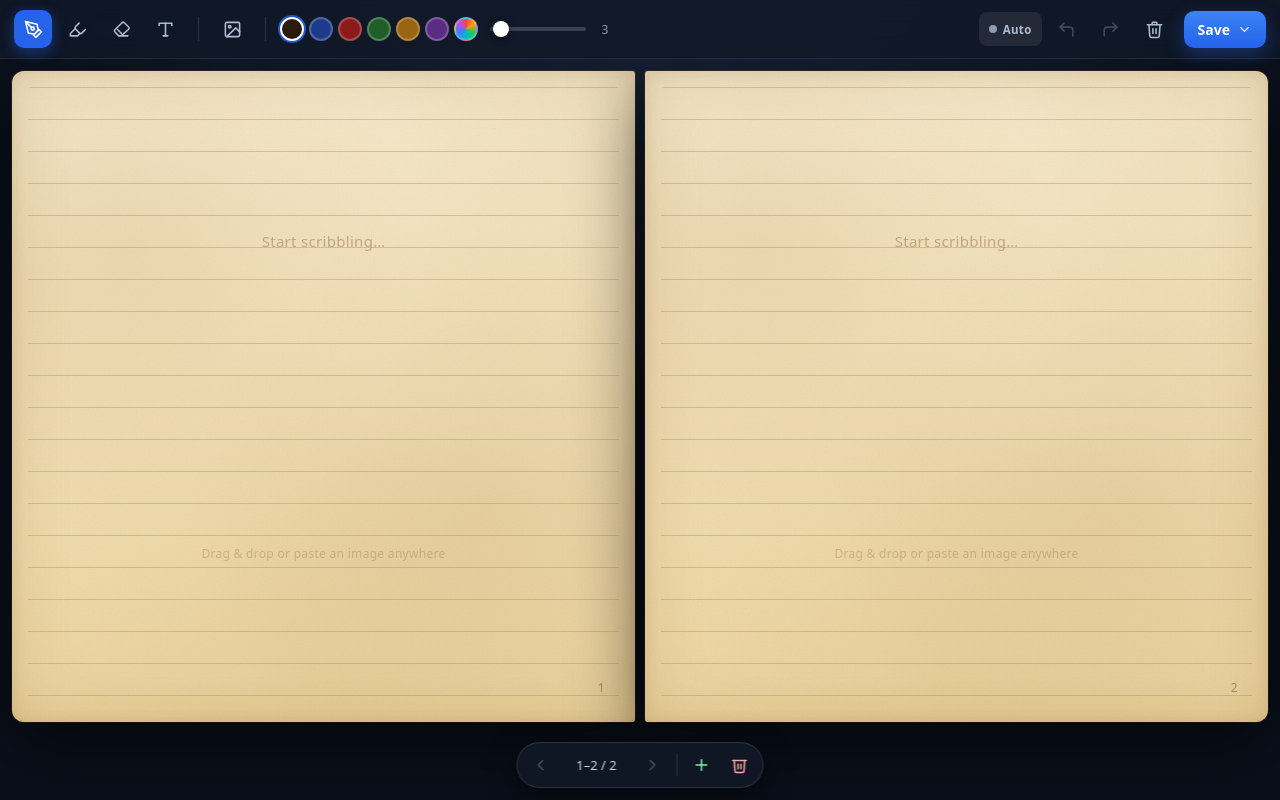
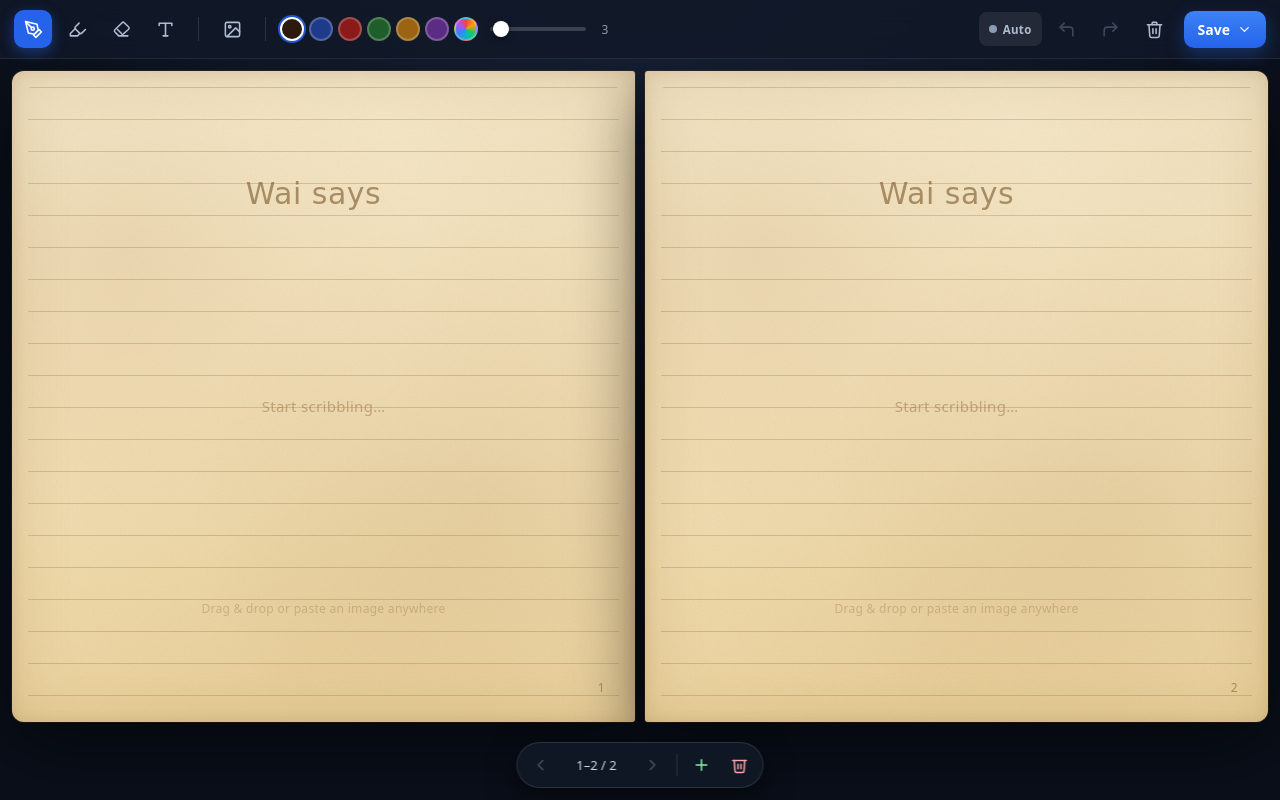
Before and after one commit to wai-a11y/Scribble-note, a plain HTML site: page index.html in a window 1280 px wide. Drawn offline with Linux system fonts and the light colour scheme.

```diff
--- a/index.html
+++ b/index.html
@@ -755,7 +755,10 @@
 
     const hint = document.createElement('div');
     hint.className = 'hint';
-    hint.innerHTML = 'Start scribbling…<small>Drag &amp; drop or paste an image anywhere</small>';
+    hint.innerHTML =
+      '<span class="cursive">Wai says</span>' +
+      'Start scribbling…' +
+      '<small>Drag &amp; drop or paste an image anywhere</small>';
 
     const board = document.createElement('canvas');
     board.className = 'board';
```
